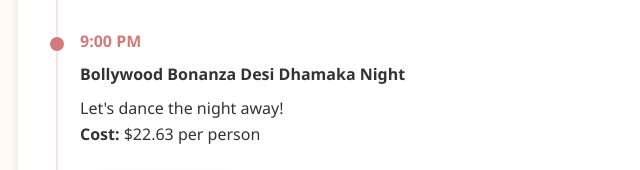
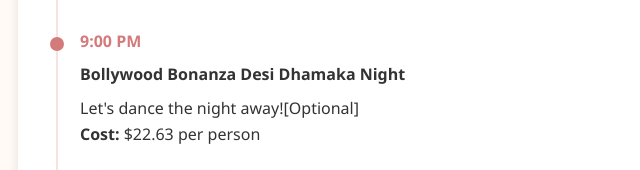
Before and after one commit to abhin-ch/s1-bach, a plain HTML site: page index.html in a window 1280 px wide. Shown: the part 4328-4498 px from the top of the page, 38-678 px from the left. Drawn offline with Linux system fonts and the light colour scheme.

Commit message:
Update index.html

```diff
--- a/index.html
+++ b/index.html
@@ -190,7 +190,7 @@
                                 <div class="event">
                                     <div class="event-time">9:00 PM</div>
                                     <div class="event-title">Bollywood Bonanza Desi Dhamaka Night</div>
-                                    <p>Let's dance the night away!</p>
+                                    <p>Let's dance the night away![Optional]</p>
                                     <p><strong>Cost:</strong> $22.63 per person</p>
                                     <br>
                                     <a href="https://www.eventbrite.ca/e/bollywood-bonanza-desi-dhamaka-night-bollywood-party-tickets-1075172492869?aff=ebdssbdestsearch" class="cta-button" target="_blank">Event Details</a>
```
